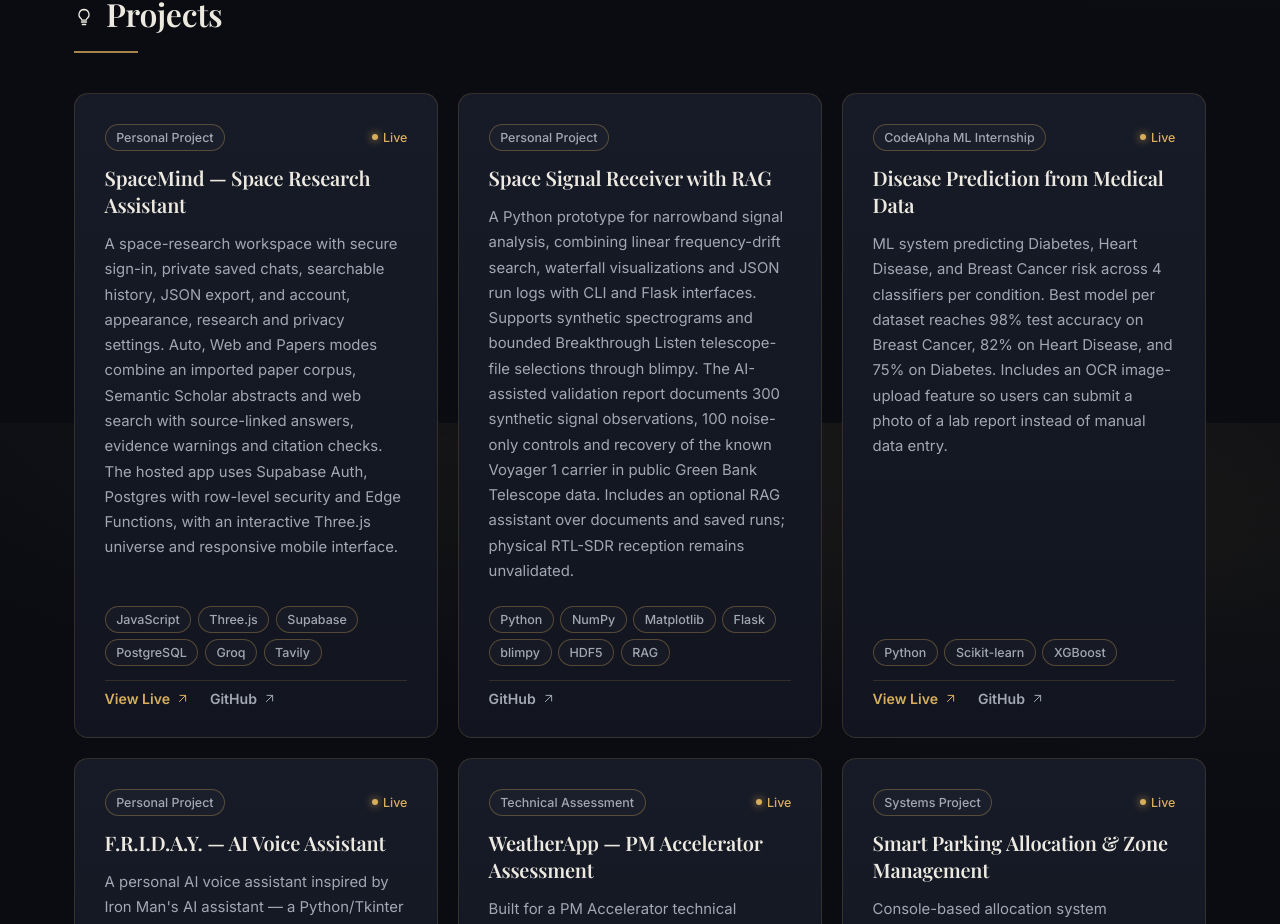
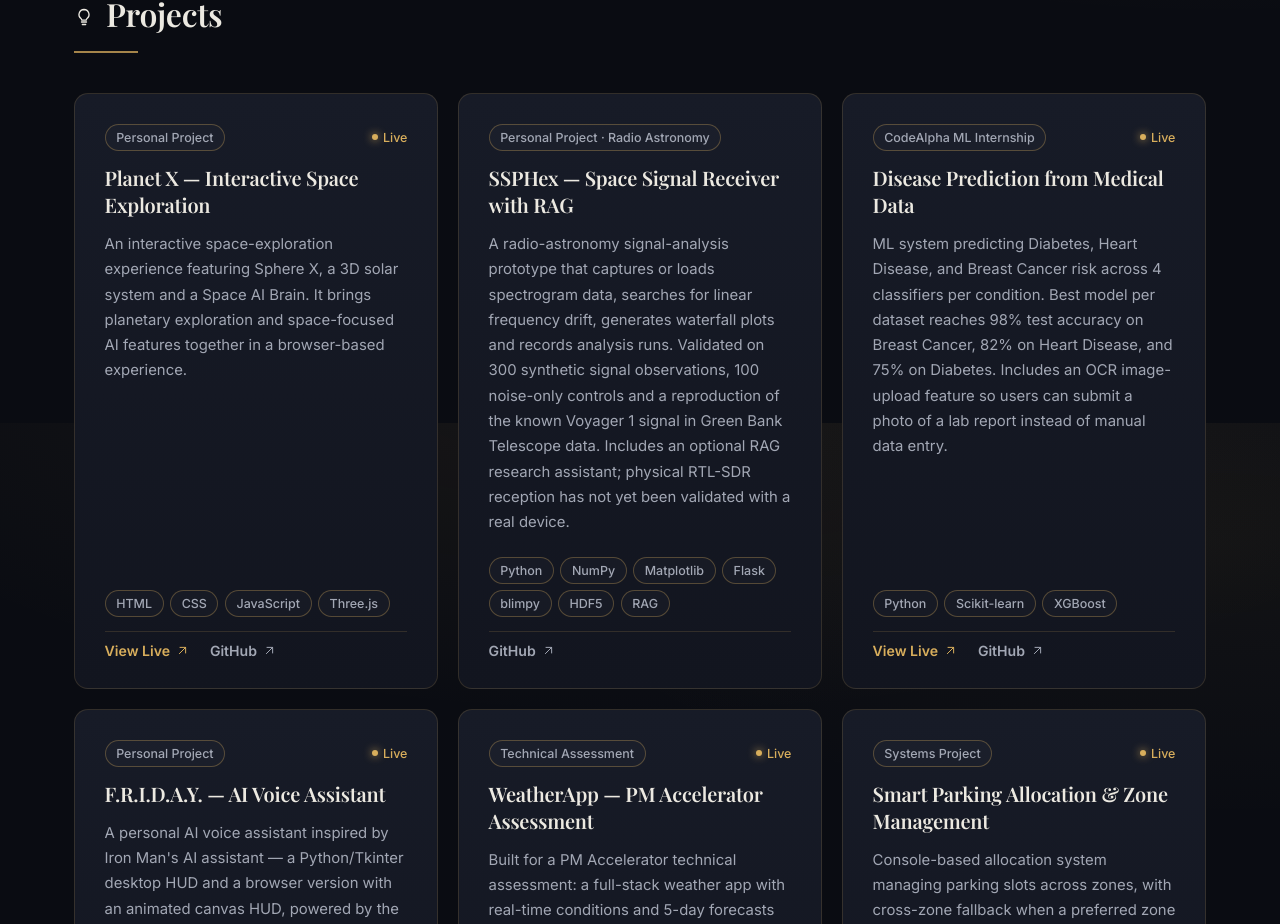
Before and after one commit to kamilcodes14/kamilcodes14.github.io, a React (Vite) app: page / in a window 1280 px wide. Shown: the part 5977-6901 px from the top of the page. Built offline with nearby package versions, Linux system fonts and the light colour scheme; a web font is replaced by a local one.

Commit message:
Replace SpaceMind with Planet X and SSPHex projects

```diff
--- a/src/data/content.js
+++ b/src/data/content.js
@@ -221,20 +221,20 @@ export const experience = [
 
 export const projects = [
   {
-    name: "SpaceMind — Space Research Assistant",
+    name: "Planet X — Interactive Space Exploration",
     tag: "Personal Project",
-    tech: ["JavaScript", "Three.js", "Supabase", "PostgreSQL", "Groq", "Tavily"],
+    tech: ["HTML", "CSS", "JavaScript", "Three.js"],
     blurb:
-      "A space-research workspace with secure sign-in, private saved chats, searchable history, JSON export, and account, appearance, research and privacy settings. Auto, Web and Papers modes combine an imported paper corpus, Semantic Scholar abstracts and web search with source-linked answers, evidence warnings and citation checks. The hosted app uses Supabase Auth, Postgres with row-level security and Edge Functions, with an interactive Three.js universe and responsive mobile interface.",
-    live: "https://spacemind-frontend.vercel.app/",
-    github: "https://github.com/kamilcodes14/Spacemind",
+      "An interactive space-exploration experience featuring Sphere X, a 3D solar system and a Space AI Brain. It brings planetary exploration and space-focused AI features together in a browser-based experience.",
+    live: "https://kamilcodes14.github.io/planet-x-sphere-x/",
+    github: "https://github.com/kamilcodes14/planet-x-sphere-x",
   },
   {
-    name: "Space Signal Receiver with RAG",
-    tag: "Personal Project",
+    name: "SSPHex — Space Signal Receiver with RAG",
+    tag: "Personal Project · Radio Astronomy",
     tech: ["Python", "NumPy", "Matplotlib", "Flask", "blimpy", "HDF5", "RAG"],
     blurb:
-      "A Python prototype for narrowband signal analysis, combining linear frequency-drift search, waterfall visualizations and JSON run logs with CLI and Flask interfaces. Supports synthetic spectrograms and bounded Breakthrough Listen telescope-file selections through blimpy. The AI-assisted validation report documents 300 synthetic signal observations, 100 noise-only controls and recovery of the known Voyager 1 carrier in public Green Bank Telescope data. Includes an optional RAG assistant over documents and saved runs; physical RTL-SDR reception remains unvalidated.",
+      "A radio-astronomy signal-analysis prototype that captures or loads spectrogram data, searches for linear frequency drift, generates waterfall plots and records analysis runs. Validated on 300 synthetic signal observations, 100 noise-only controls and a reproduction of the known Voyager 1 signal in Green Bank Telescope data. Includes an optional RAG research assistant; physical RTL-SDR reception has not yet been validated with a real device.",
     live: null,
     github: "https://github.com/kamilcodes14/Space-Signal-Receiver-with-RAG",
   },
```
